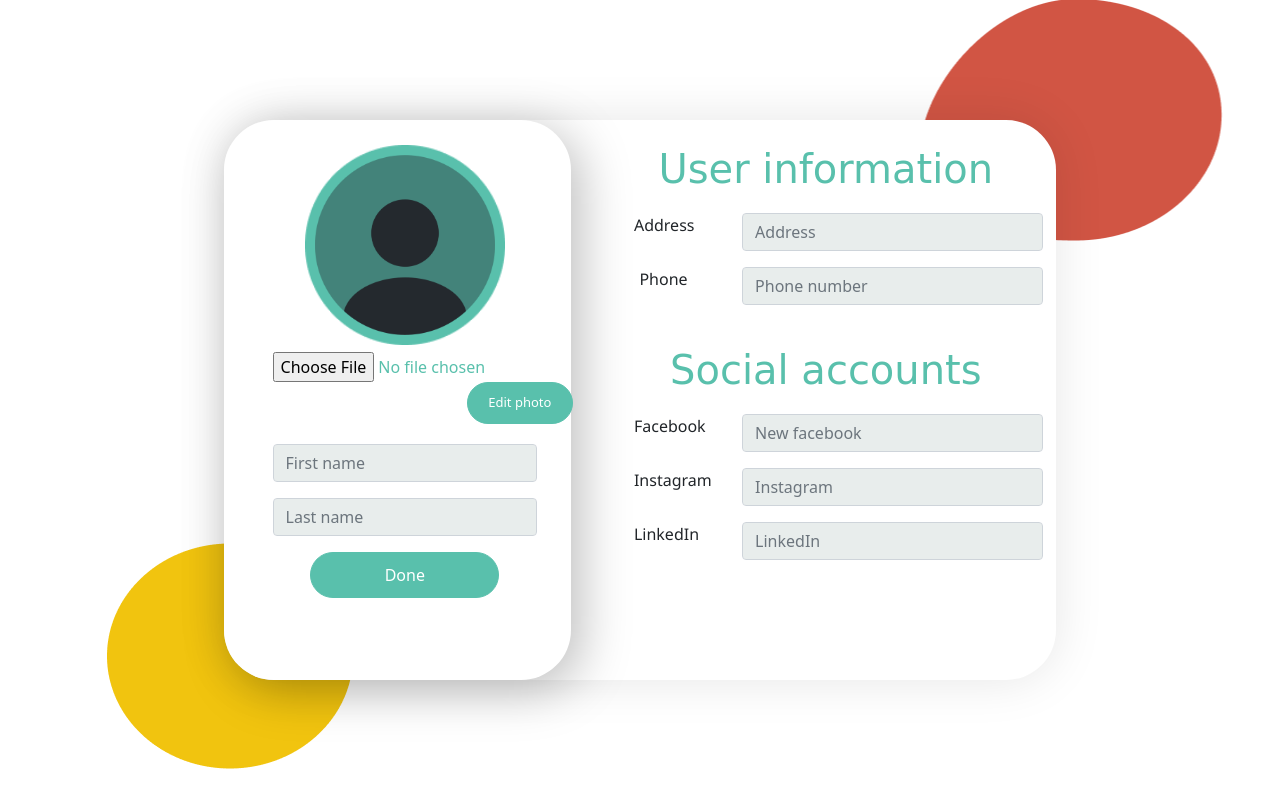
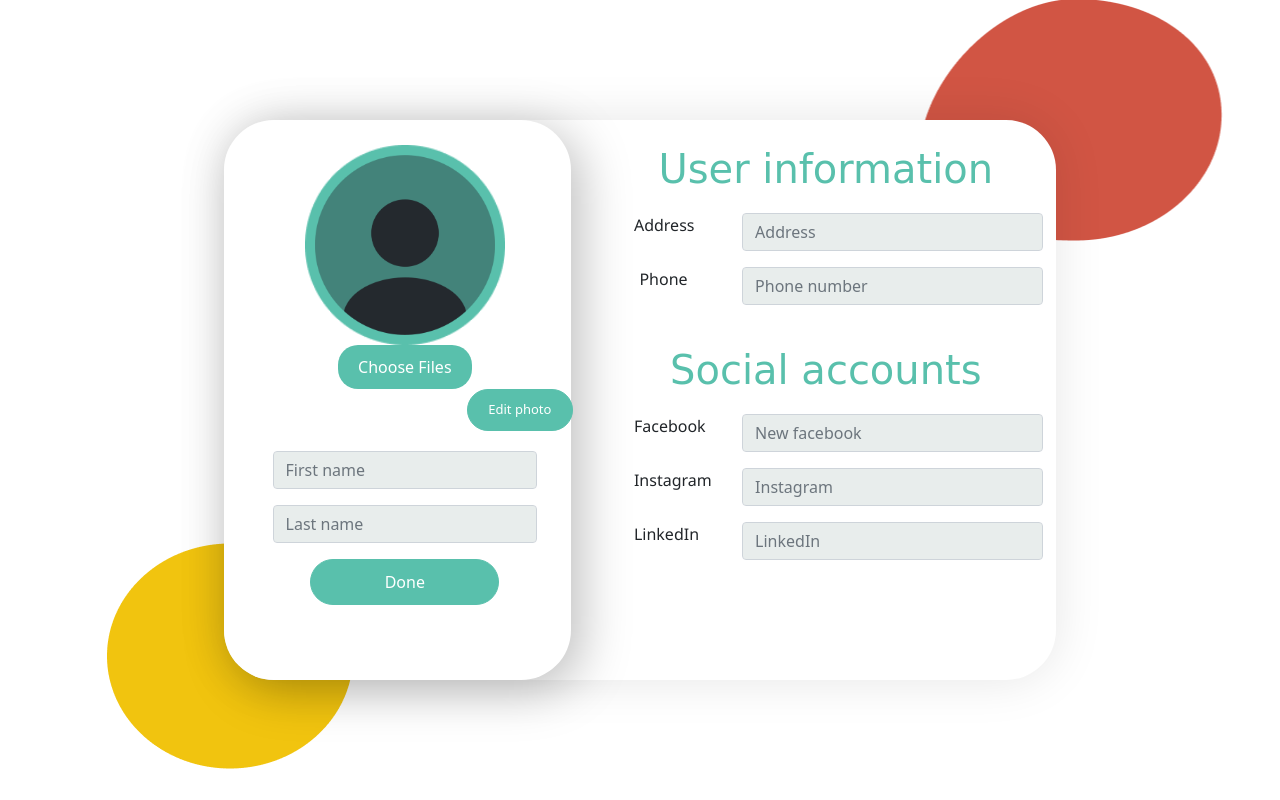
Before and after one commit to Youssef-Abo-El-Ela/Hospital-Information-System, a plain HTML site: page frontend/edit.html in a window 1280 px wide. Drawn offline with nearby package versions, Linux system fonts and the light colour scheme.

Commit message:
front modification

```diff
--- a/frontend/edit.html
+++ b/frontend/edit.html
@@ -35,8 +35,10 @@
 
                     <div class="text-center" style="margin-top: 150px;">
                         <form action="Profile.html">
-                            <div id="imageContainer"></div>
-                                <input type="file" id="fileInput" style="color: #59C0AC;"  >
+                            <div id="imageContainer">
+                                <label for="fileInput" class="custom-file-upload">Choose Files</label>
+                                <input type="file" id="fileInput" style="color: #59C0AC;">
+                            </div>
                             <a href="login.html">
 
                                 <button class="btnedit-custom" id="editPhoto"
--- a/frontend/style.css
+++ b/frontend/style.css
@@ -61,15 +61,10 @@ body {
   border-radius: 50px;
     left: 50%; /* Place it in the center horizontally */
     transform: translateX(-50%); /* Adjust to horizontally center it */
-<<<<<<< HEAD
     align-items: center;
     align-content: center;
     text-align: left;
     padding: 30px;
-=======
-    align-items: center;
-    align-content: center;
->>>>>>> d673c8cca4109937e2bb0cc52b09723cd04276b6
   }
 
   .rectangle3-container {
@@ -250,3 +245,17 @@ body {
   a:hover{
     color: #D15544;
   }
+
+  #fileInput {
+    display: none; /* Hide the default file input */
+}
+
+.custom-file-upload {
+    display: inline-block;
+    padding: 10px 20px;
+    cursor: pointer;
+    background-color: #59C0AC; /* Green background color */
+    color: white; /* White text color */
+    border: none;
+    border-radius: 20px; /* Rounded corners */
+}
```
